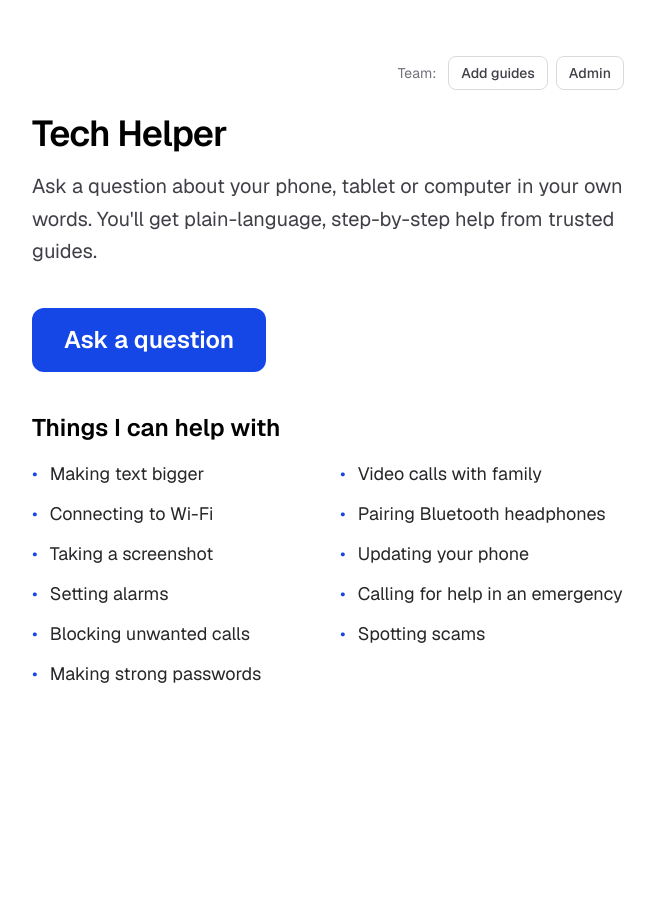
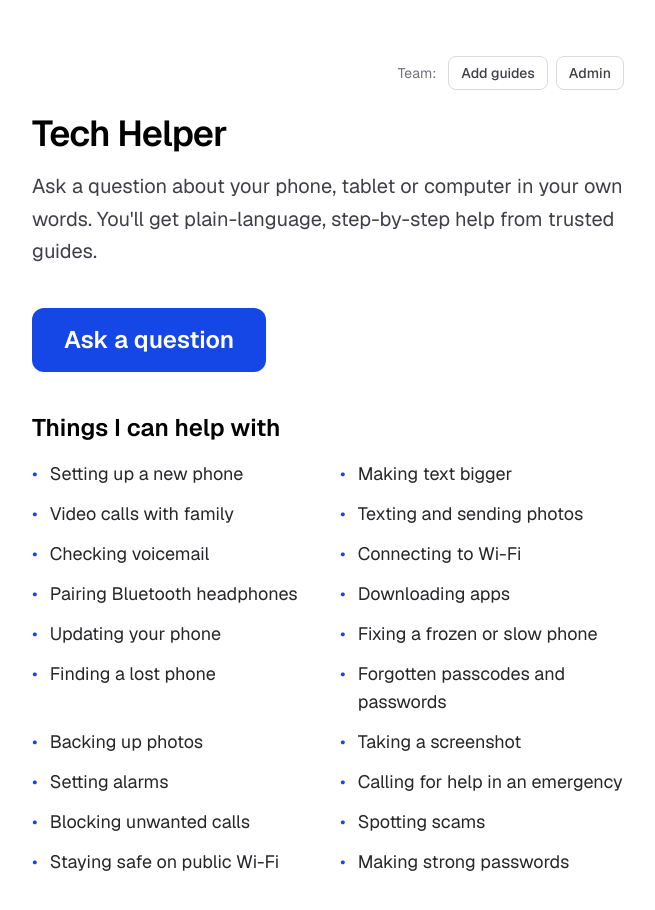
Before and after one commit to PraveenP06/rag-tech-helper, a Next.js app: page / in a window 1280 px wide. Shown: the top 910 px of the page, without its empty margins (312-967 px from the left). Before the commit the page ends 800 px from the top, so only its background shows below. Built offline with nearby package versions, Linux system fonts and the light colour scheme.

Commit message:
feat: list the topics added to the knowledge base on the home page

```diff
--- a/src/app/page.tsx
+++ b/src/app/page.tsx
@@ -8,16 +8,25 @@ export const metadata: Metadata = {
 
 // Matches the guides in the knowledge base; update it when topics are added or removed.
 const TOPICS = [
+  "Setting up a new phone",
   "Making text bigger",
   "Video calls with family",
+  "Texting and sending photos",
+  "Checking voicemail",
   "Connecting to Wi-Fi",
   "Pairing Bluetooth headphones",
+  "Downloading apps",
+  "Updating your phone",
+  "Fixing a frozen or slow phone",
+  "Finding a lost phone",
+  "Forgotten passcodes and passwords",
+  "Backing up photos",
   "Taking a screenshot",
-  "Updating your phone",
   "Setting alarms",
   "Calling for help in an emergency",
   "Blocking unwanted calls",
   "Spotting scams",
+  "Staying safe on public Wi-Fi",
   "Making strong passwords",
 ] as const;
 
```
